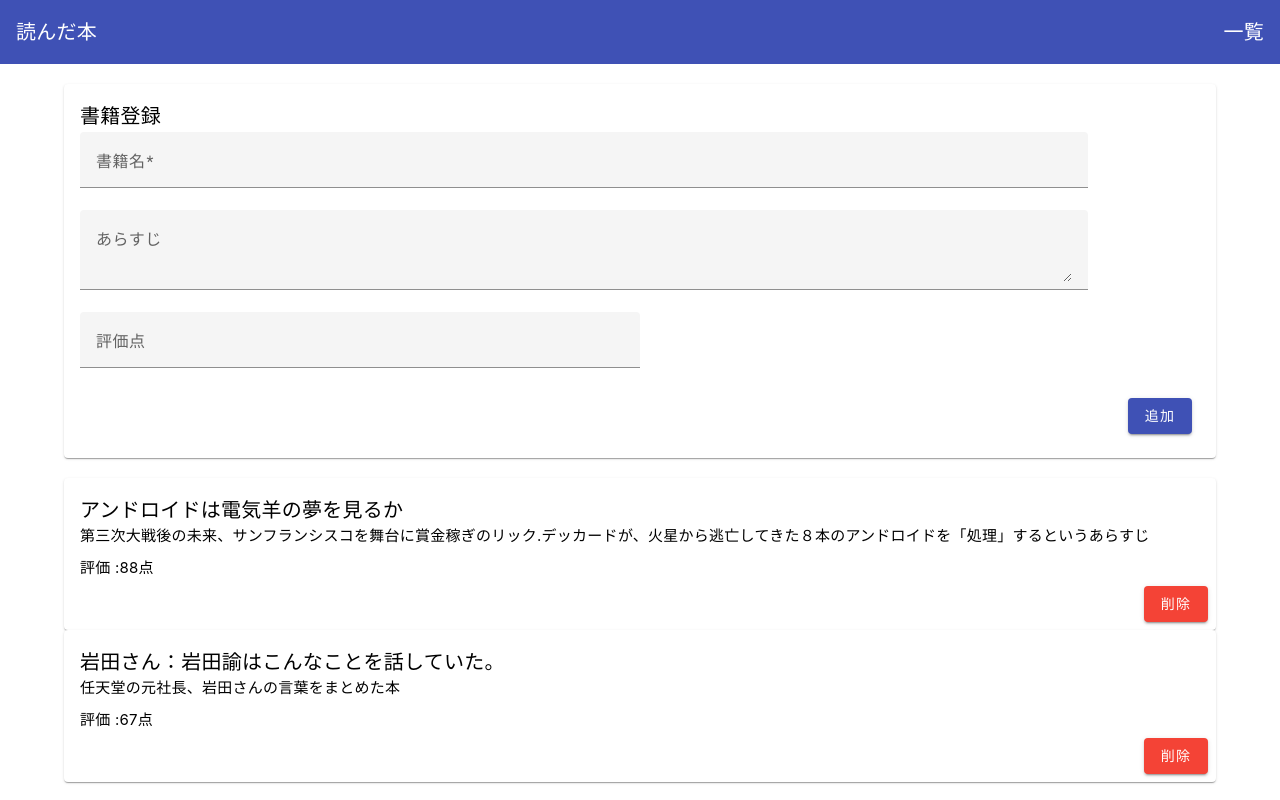
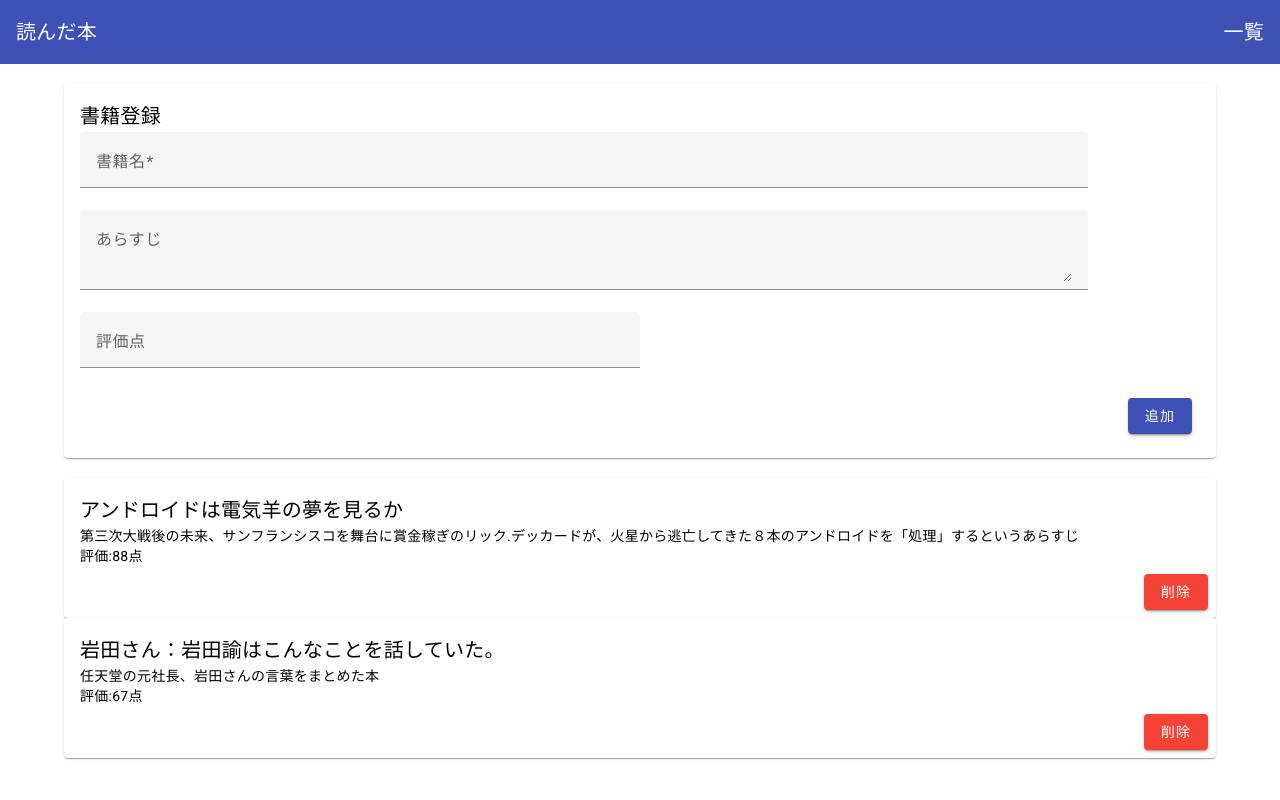
Before and after one commit to yinmyatthwe/inten-yinmyatthwe, an Angular app in the folder intern-book-app/: page / in a window 1280 px wide. Built offline with nearby package versions, Linux system fonts and the light colour scheme.

Commit message:
new line 削除

```diff
--- a/intern-book-app/src/app/components/bookinformation/bookinformation.component.html
+++ b/intern-book-app/src/app/components/bookinformation/bookinformation.component.html
@@ -1,15 +1,25 @@
 <!-- booklist with card -->
+<ng-template [ngIf]="books&& books.length > 0" [ngIfElse]="noBook">
+    <div class="book-list">
         <mat-card class = "card-width" *ngFor=" let book of books">
-    <mat-card-content >
-        <mat-card-title >{{book.name}}</mat-card-title>
-        <p class="detail">
-        {{book.detail}}
-        </p>
-        <p class="evaluation">
-        評価 :{{book.evaluation}}点
-        </p>
+            <mat-card-header>
+                <mat-card-title>
+                    {{ book.name }}
+                </mat-card-title>
+            </mat-card-header>
+            <mat-card-content>
+                {{ book.detail }}
+            </mat-card-content>
+            <mat-card-content>
+                評価:{{ book.evaluation }}点
             </mat-card-content>
             <mat-card-actions align="end">
                 <button mat-raised-button color="warn" (click)="openDialog(book)">削除</button>
             </mat-card-actions>
         </mat-card>
+    </div>
+</ng-template>
+
+<ng-template #noBook>
+    <p>「データがありません」</p>
+</ng-template>
--- a/intern-book-app/src/app/components/confirm-dialog/confirm-dialog.component.html
+++ b/intern-book-app/src/app/components/confirm-dialog/confirm-dialog.component.html
@@ -1,4 +1,4 @@
-<h2 mat-dialog-title>削除しますか？</h2>
+<h2 mat-dialog-title>「削除」</h2>
 <mat-dialog-content>
     この本を削除しますか?
 </mat-dialog-content>
--- a/intern-book-app/src/app/components/confirm-dialog/confirm-dialog.component.ts
+++ b/intern-book-app/src/app/components/confirm-dialog/confirm-dialog.component.ts
@@ -10,8 +10,6 @@ import {
 import {MatButtonModule} from '@angular/material/button';
 import { BookService } from '../../service/book.service';
 import { BookData } from '../../types/book';
-
-
 
 @Component({
   standalone:true,
@@ -35,6 +33,5 @@ export class ConfirmDialogComponent {
 
   deleteBook(book:any){
     this.bookService.deleteBook(book);
-
   }
 }
```
Lines whose indentation alone changed are shown as unchanged.
